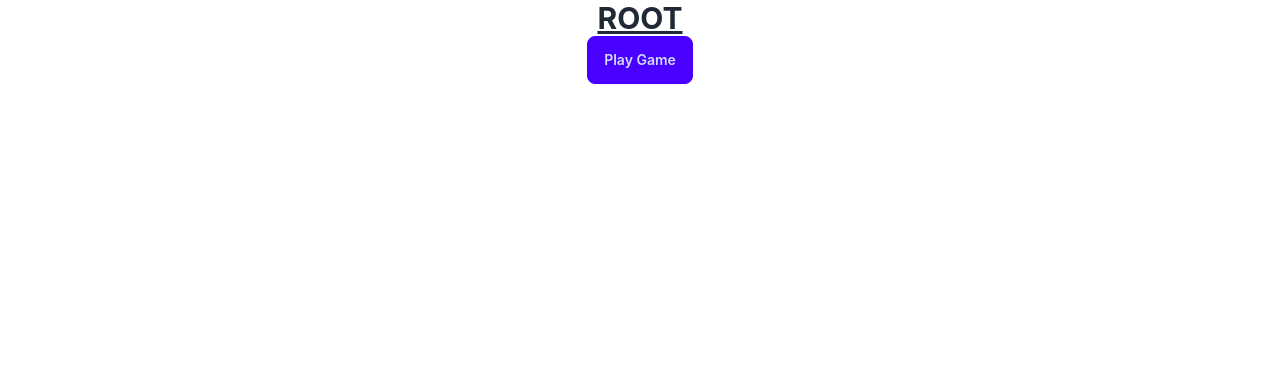
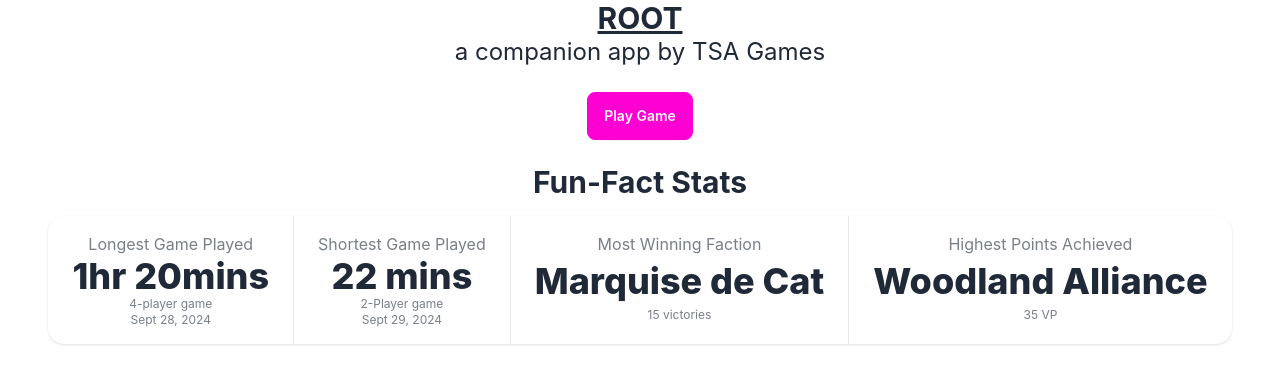
Before and after one commit to 2024-fall-afe-mowe/tca-root, a React (Create React App) app: page / in a window 1280 px wide. Shown: the top 384 px of the page. Built offline with nearby package versions, Linux system fonts and the light colour scheme.

Commit message:
Added in a stats wireframe for Fun-fact Stats

```diff
--- a/src/App.tsx
+++ b/src/App.tsx
@@ -6,9 +6,49 @@
   return (
     <div className="App">
       <h1 className="text-3xl font-bold underline">ROOT</h1>
-      <button className="btn btn-primary">Play Game</button>
+      <h2 className="text-2xl">a companion app by TSA Games</h2>
+      <br/>
+      <button className="btn btn-secondary">Play Game</button>
+      <br/>
+      <br/>
+
+
+      <h1 className="text-3xl font-bold mb-4">Fun-Fact Stats</h1>
+      <div className="stats stats-vertical lg:stats-horizontal shadow">
+
+      <div className="stat">
+        <div className="stat-title">Longest Game Played</div>
+        <div className="stat-value">1hr 20mins</div>
+        <div className="stat-desc">4-player game</div>
+        <div className="stat-desc">Sept 28, 2024</div>
+      </div>
+
+      <div className="stat">
+        <div className="stat-title">Shortest Game Played</div>
+        <div className="stat-value">22 mins</div>
+        <div className="stat-desc">2-Player game</div>
+        <div className="stat-desc">Sept 29, 2024</div>
+      </div>
+
+      <div className="stat">
+        <div className="stat-title">Most Winning Faction</div>
+        <div className="stat-value">Marquise de Cat</div>
+        <div className="stat-desc">15 victories</div>
+      </div>
+
+      <div className="stat">
+        <div className="stat-title">Highest Points Achieved</div>
+        <div className="stat-value">Woodland Alliance</div>
+        <div className="stat-desc">35 VP</div>
+      </div>
+
+      </div>
     </div>
+
   );
+
+
 }
 
+
 export default App;
--- a/tailwind.config.js
+++ b/tailwind.config.js
@@ -1,12 +1,8 @@
 /** @type {import('tailwindcss').Config} */
 module.exports = {
-  content: [
-    "./src/**/*.{js,jsx,ts,tsx}",
-  ],
+  content: ["./src/**/*.{js,jsx,ts,tsx}"],
   theme: {
     extend: {},
   },
-  plugins: [
-    require('daisyui'),
-  ],
+  plugins: [require('daisyui')],
 }
```
